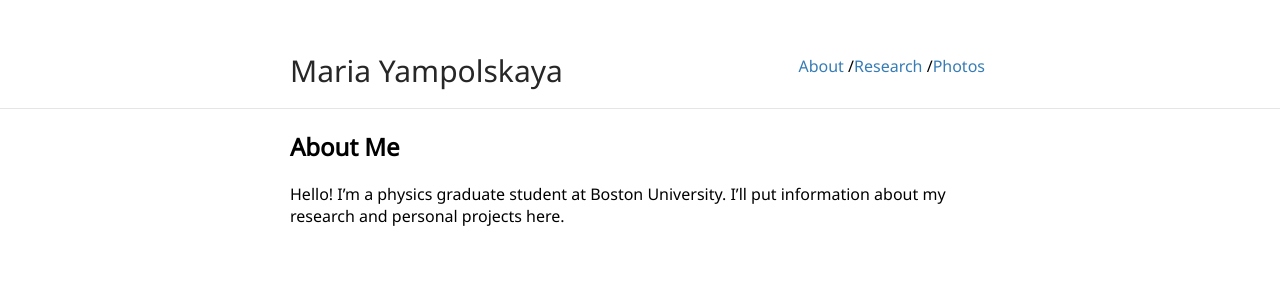
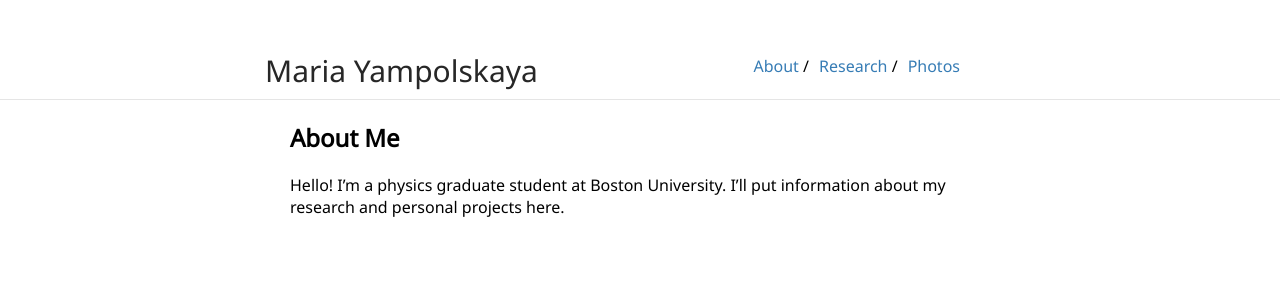
Before and after one commit to maria-yampolskaya/maria-yampolskaya.github.io, a Jekyll site: the page built from index.md, in a window 1280 px wide. Shown: the top 300 px of the page. Built offline with Jekyll 4.4.1, drawn with Linux system fonts in a browser that asks for light colours; our own code applies the rules of GitHub Pages for plain Markdown files.

Commit message:
Update _style.scss

```diff
--- a/_sass/_style.scss
+++ b/_sass/_style.scss
@@ -42,17 +42,17 @@ hr {
     display: inline-block;
 }
 .navbar {
-    padding: 50px;
+    padding: 50px 50px 0 0;
 }
 .navbar-ul {
     display: inline-block;
     margin: 0;
-    padding: 5px;
+    padding: 5px 0 5px 0;
     margin-left: 20px;
 }
 .nav-list {
     list-style-type: none;
-    margin: 0;
+    margin: 0 5px 0 5px;
 }
 .alignable {
     display: inline-block;
@@ -106,14 +106,14 @@ hr {
 @media (max-width: 500px) {
 	.navbar {
 		text-align: center;
-		padding: 50px;
+		padding: 50px 0px 0px 0px;
 	}
 	#author-name {
 		width: 100%;
 		float: none;
 	}
 	#navlist {
-		padding: 10px;
+		padding: 10px 0 10px 0;
 		margin: 0;
 		display: block;
 		float: none;
```
